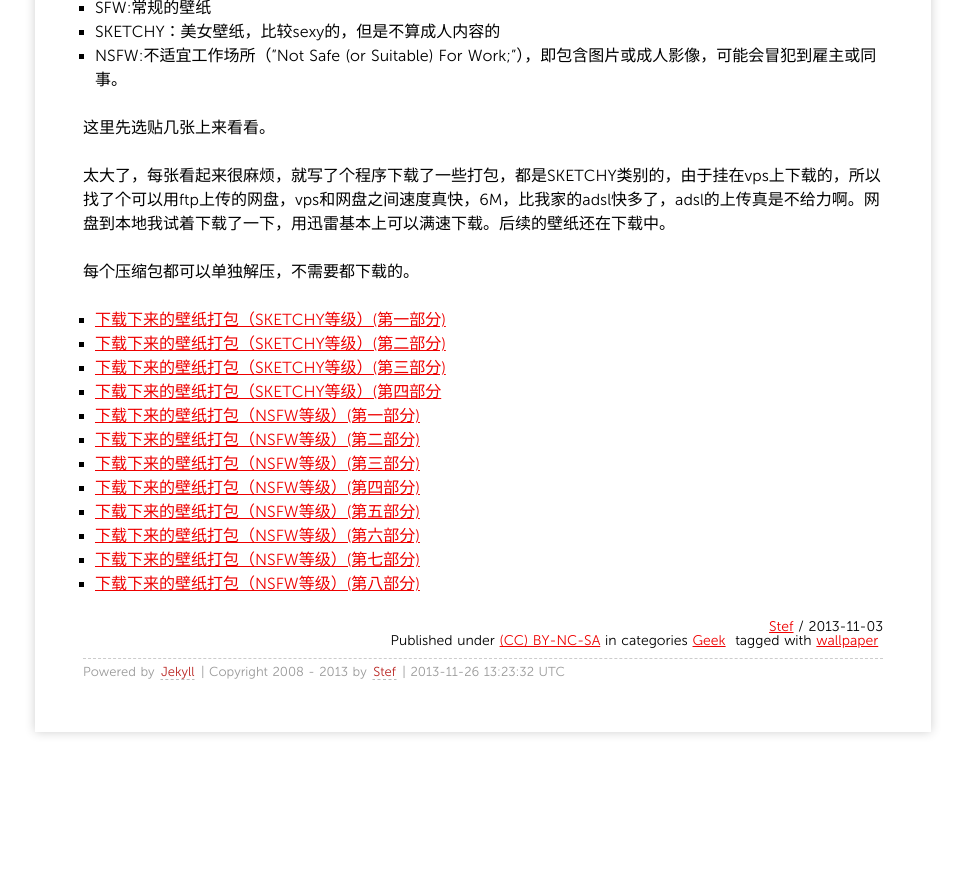
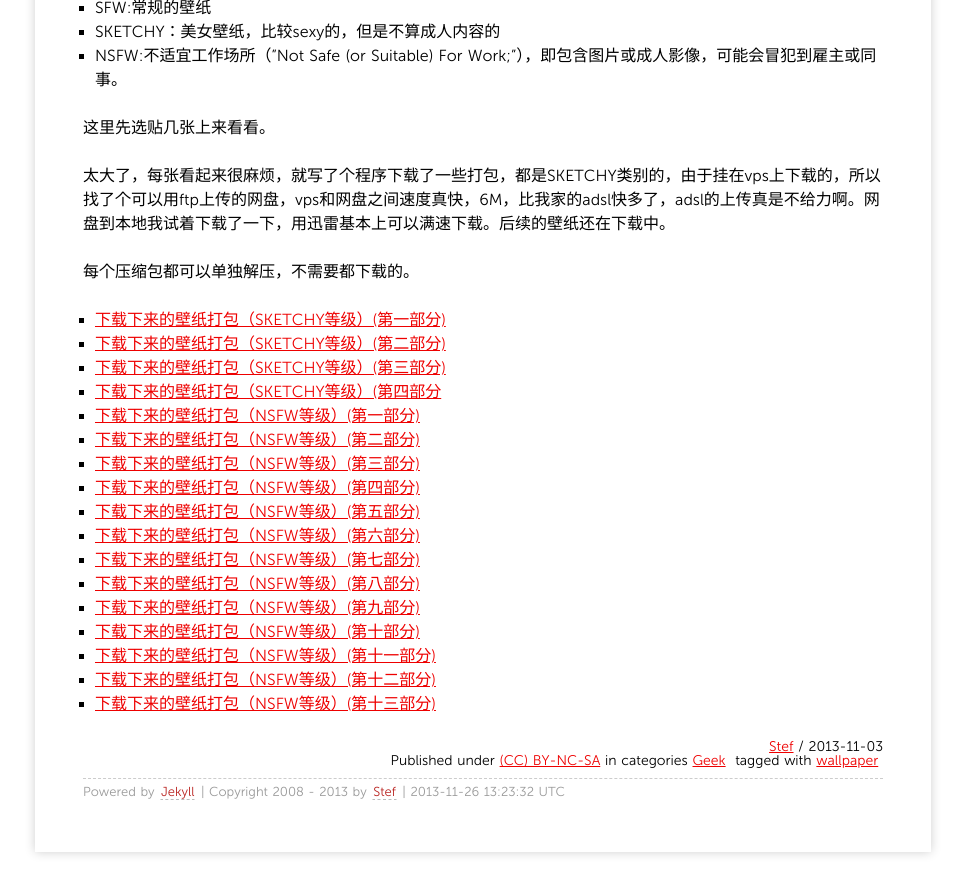
Before and after one commit to stefwoo/stefwoo.github.com, a Jekyll site: the page built from _posts/2013/2013-11-3-wallbase.md, in a window 1280 px wide and 900 px high, scrolled down 1846 px. Shown: the top 894 px of the window, without its empty margins (157-1122 px from the left). Built offline with Jekyll 4.4.1, drawn with Linux system fonts in a browser that asks for light colours; Markdown is read by kramdown in place of the engine named in the settings; comment, search, counter and statistics services are not loaded; before the commit the page ends 2626 px from its top, so only the background shows below that.

Commit message:
modify wallbse

```diff
--- a/_posts/2013/2013-11-3-wallbase.md
+++ b/_posts/2013/2013-11-3-wallbase.md
@@ -47,3 +47,8 @@ tags:
 * [下载下来的壁纸打包（NSFW等级）(第六部分)](http://www.t00y.com/file/35807911)
 * [下载下来的壁纸打包（NSFW等级）(第七部分)](http://www.t00y.com/file/36048733)
 * [下载下来的壁纸打包（NSFW等级）(第八部分)](http://www.t00y.com/file/36048734)
+* [下载下来的壁纸打包（NSFW等级）(第九部分)](http://www.t00y.com/file/36370219)
+* [下载下来的壁纸打包（NSFW等级）(第十部分)](http://www.t00y.com/file/36370218)
+* [下载下来的壁纸打包（NSFW等级）(第十一部分)](http://www.t00y.com/file/37162481)
+* [下载下来的壁纸打包（NSFW等级）(第十二部分)](http://www.t00y.com/file/37194927)
+* [下载下来的壁纸打包（NSFW等级）(第十三部分)](http://www.t00y.com/file/37648867)
```
